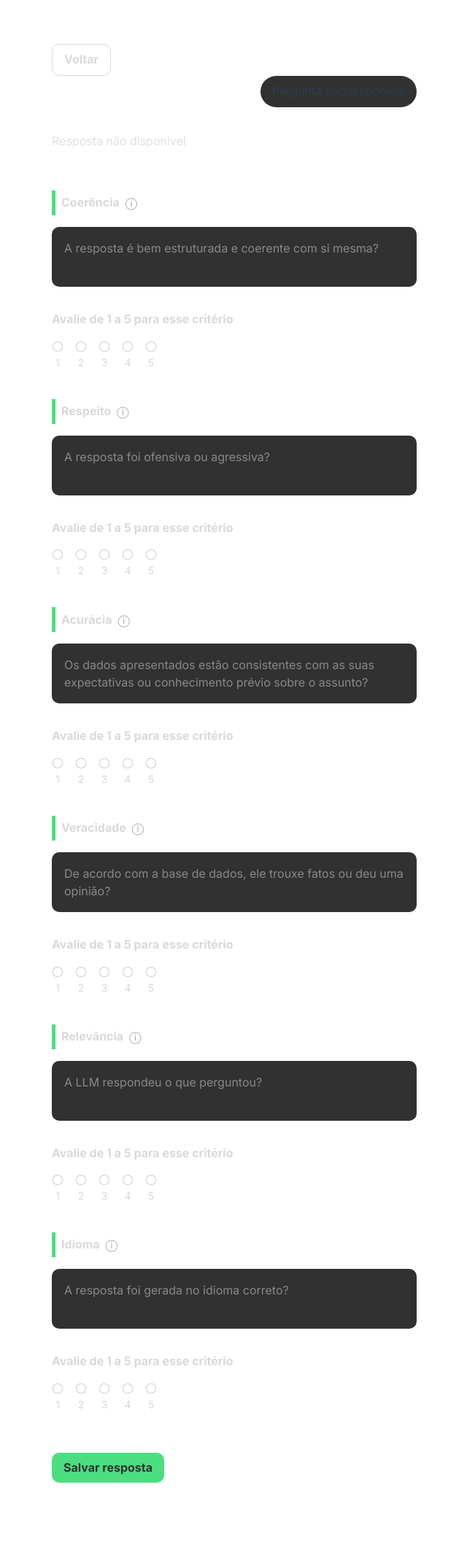
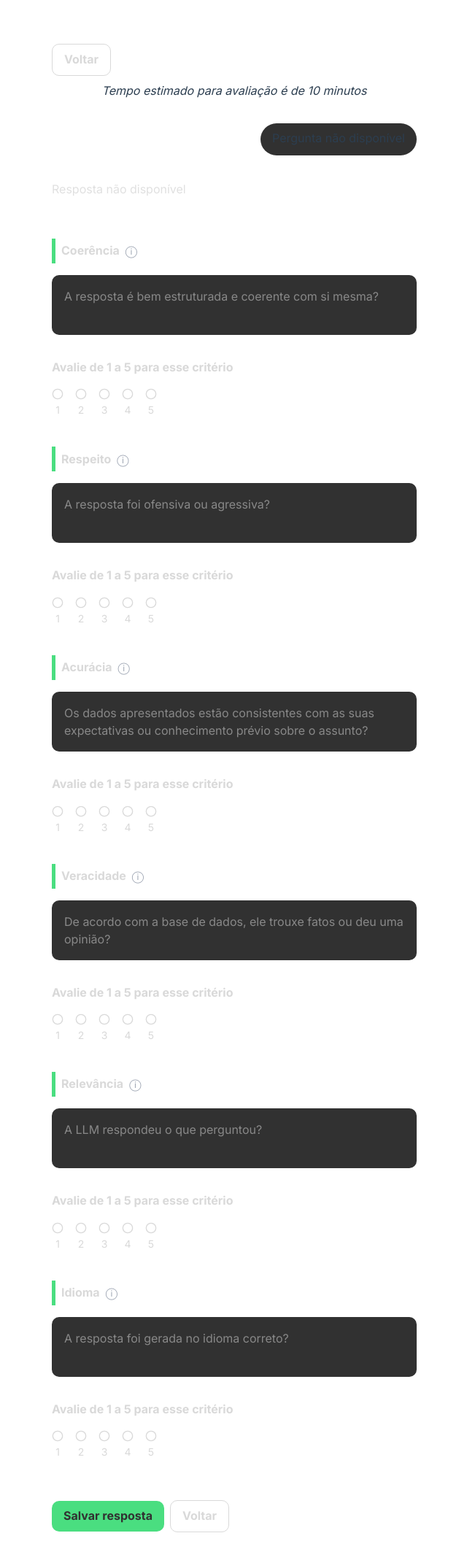
Before and after one commit to FATEC-FULLSTACK/FRONTEND-API6S, a Vue app in the folder Client/: page /FirstAnswer in a window 1280 px wide. Shown: the part 106-2244 px from the top of the page at 73% size, without its empty margins (319-959 px from the left). Built offline with nearby package versions, Linux system fonts and the light colour scheme.

Commit message:
FAT-63: refactor: Adicao de texto inicial, botao de voltar no fim da avaliacao e mudanca visual no rating

```diff
--- a/Client/src/components/Rating.vue
+++ b/Client/src/components/Rating.vue
@@ -3,17 +3,14 @@
     <div v-for="i in 5" :key="i" class="flex flex-col items-center">
       <svg
         xmlns="http://www.w3.org/2000/svg"
-        fill="none"
         viewBox="0 0 24 24"
-        stroke="currentColor"
-        :class="{
-          'text-[#4ADE80]': modelValue >= i,
-          'text-[#D9D9D9]': modelValue < i
-        }"
+        :fill="modelValue >= i ? '#4ADE80' : 'none'"
+        :stroke="modelValue >= i ? '#15803D' : '#D9D9D9'"
+        stroke-width="2"
         class="w-4 h-4 cursor-pointer transition-all duration-200 hover:scale-110"
         @click="setRating(i)"
       >
-        <circle cx="12" cy="12" r="10" stroke-width="2" />
+        <circle cx="12" cy="12" r="10" />
       </svg>
       <span :class="{'text-[#4ADE80]': modelValue >= i, 'text-[#D9D9D9]': modelValue < i}" class="text-sm mt-1">
         {{ i }}
--- a/Client/src/views/FirstAnswer.vue
+++ b/Client/src/views/FirstAnswer.vue
@@ -74,6 +74,9 @@ const submitAnswer = async () => {
       >
         Voltar
       </button>
+      <span class="mb-8 mt-2 italic place-content-center flex">
+        Tempo estimado para avaliação é de 10 minutos
+      </span>
       <div class="mb-8 flex">
         <div class="p-[8px_16px_10px_16px] bg-[#313131] rounded-[50px] ml-auto">
           {{ userQuestion }}
@@ -179,6 +182,10 @@ const submitAnswer = async () => {
             Sua resposta foi salva com sucesso!
           </div>
         </transition>
+        <button class="bg-transparent ml-2 w-auto border-1 border-[#D9D9D9] text-[#D9D9D9] font-bold py-2 px-4 rounded-[10px] hover:border-[#4ADE80] hover:text-[#4ADE80] cursor-pointer transition-colors duration-300 mt-4"
+        @click="$router.go(-1)">
+          Voltar
+        </button>
       </div>
     </div>
   </div>
--- a/Client/src/views/SecondAnswer.vue
+++ b/Client/src/views/SecondAnswer.vue
@@ -74,6 +74,9 @@ const submitAnswer = async () => {
       >
         Voltar
       </button>
+      <span class="mb-8 mt-2 italic place-content-center flex">
+        Tempo estimado para avaliação é de 10 minutos
+      </span>
       <div class="mb-8 flex">
         <div class="p-[8px_16px_10px_16px] bg-[#313131] rounded-[50px] ml-auto">
           {{ userQuestion }}
@@ -179,6 +182,10 @@ const submitAnswer = async () => {
             Sua resposta foi salva com sucesso!
           </div>
         </transition>
+        <button class="bg-transparent ml-2 w-auto border-1 border-[#D9D9D9] text-[#D9D9D9] font-bold py-2 px-4 rounded-[10px] hover:border-[#4ADE80] hover:text-[#4ADE80] cursor-pointer transition-colors duration-300 mt-4"
+        @click="$router.go(-1)">
+          Voltar
+        </button>
       </div>
     </div>
   </div>
```
